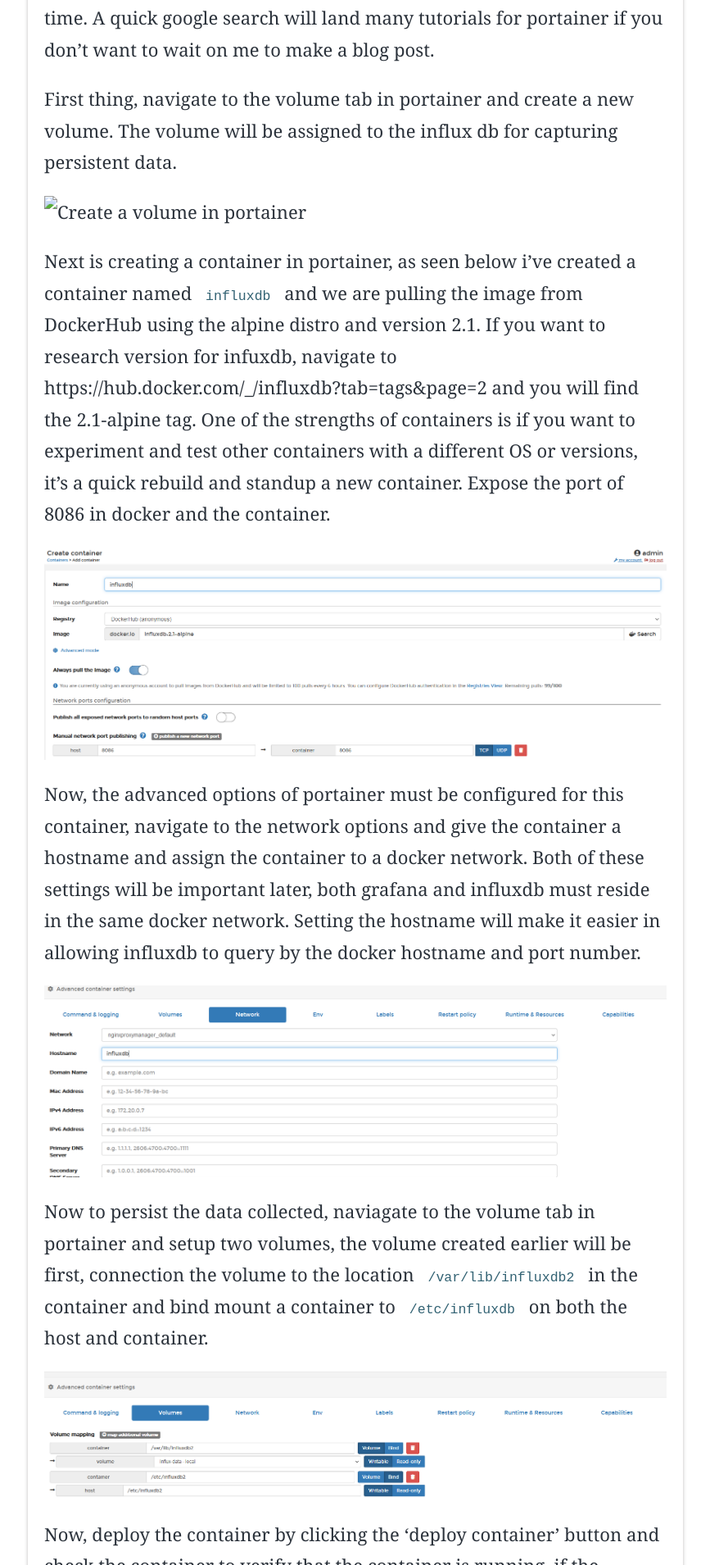
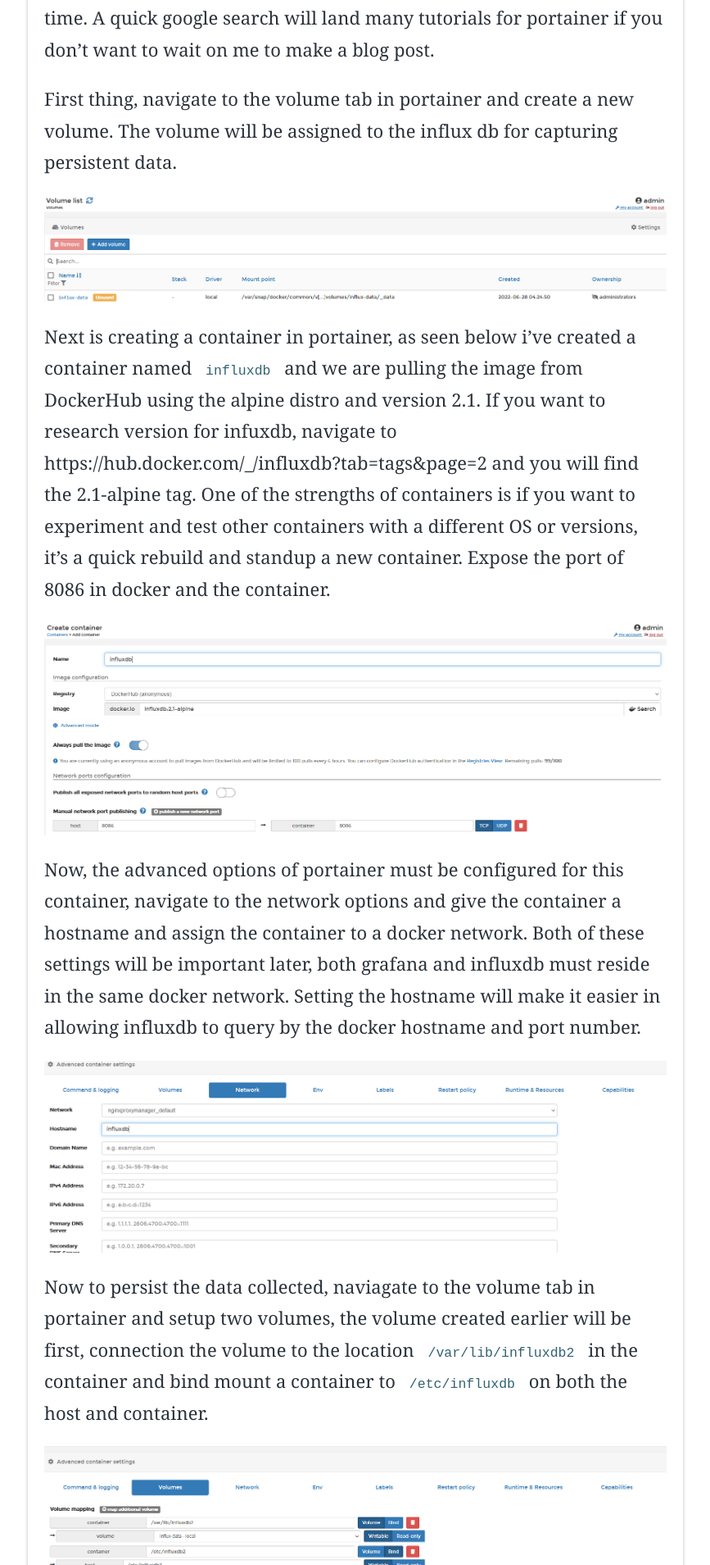
Before and after one commit to scottiepowell/gh-pages-blog.github.io, a Jekyll site: the page built from _posts/2022-06-27-grafana-docker-compose.md, in a window 1280 px wide. Shown: the part 1865-3774 px from the top of the page at 82% size, without its empty margins (206-1073 px from the left). Built offline with Jekyll 4.4.1, drawn with Linux system fonts in a browser that asks for light colours; some web fonts are replaced; comment, search, counter and statistics services are not loaded.

Commit message:
Update 2022-06-27-grafana-docker-compose.md

```diff
--- a/_posts/2022-06-27-grafana-docker-compose.md
+++ b/_posts/2022-06-27-grafana-docker-compose.md
@@ -25,7 +25,7 @@ First thing is to install the influxdb on docker, i'm going to use portainer, po
 
 First thing, navigate to the volume tab in portainer and create a new volume.  The volume will be assigned to the influx db for capturing persistent data.
 
-![Create a volume in portainer](.assets/img/posts/2022-06-27/port-vol-create.PNG)
+![Create a volume in portainer](./assets/img/posts/2022-06-27/port-vol-create.PNG)
 
 Next is creating a container in portainer, as seen below i've created a container named `influxdb` and we are pulling the image from DockerHub using the alpine distro and version 2.1.  If you want to research version for infuxdb, navigate to https://hub.docker.com/_/influxdb?tab=tags&page=2 and you will find the 2.1-alpine tag.  One of the strengths of containers is if you want to experiment and test other containers with a different OS or versions, it's a quick rebuild and standup a new container.  Expose the port of 8086 in docker and the container.
 
```
